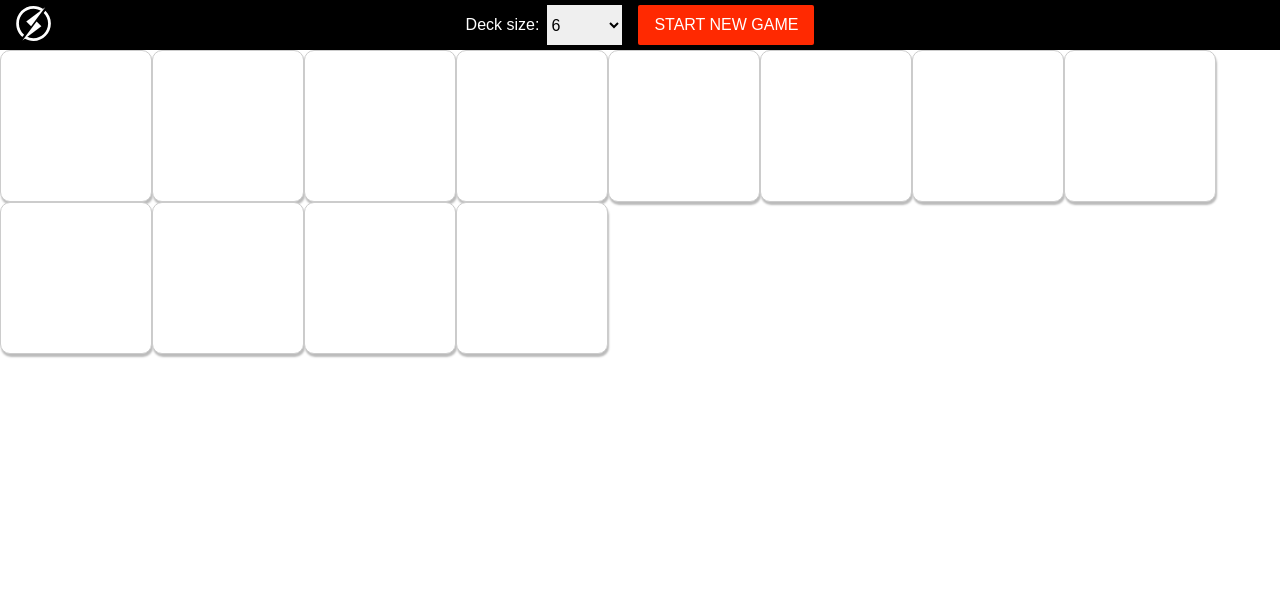
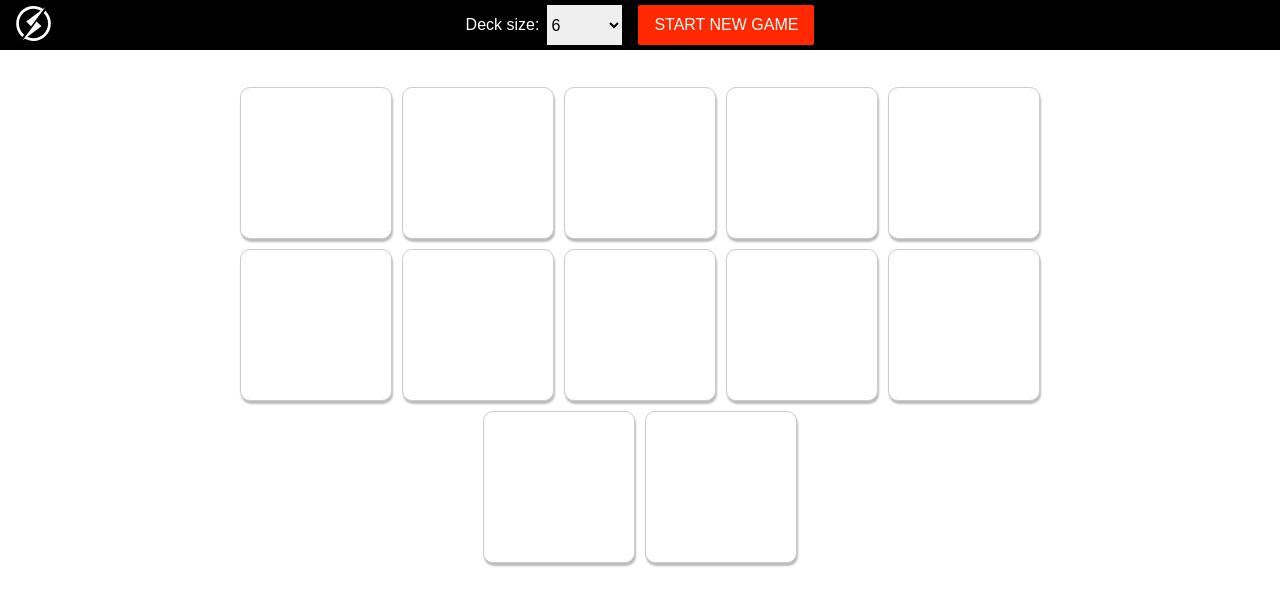
Before and after one commit to danieldecsi/memory-card-game, a React (Create React App) app: page / in a window 1280 px wide. Shown: the top 606 px of the page. Built offline with nearby package versions, Linux system fonts and the light colour scheme.

Commit message:
Create Board component

```diff
--- a/src/App.css
+++ b/src/App.css
@@ -1,28 +1,3 @@
-.App {
-  text-align: center;
+.AppBoardContainer {
+  margin-top: 2rem;
 }
-
-.App-logo {
-  animation: App-logo-spin infinite 20s linear;
-  height: 80px;
-}
-
-.App-header {
-  background-color: #222;
-  height: 150px;
-  padding: 20px;
-  color: white;
-}
-
-.App-title {
-  font-size: 1.5em;
-}
-
-.App-intro {
-  font-size: large;
-}
-
-@keyframes App-logo-spin {
-  from { transform: rotate(0deg); }
-  to { transform: rotate(360deg); }
-}
--- a/src/App.js
+++ b/src/App.js
@@ -1,7 +1,7 @@
 import React, { Component, Fragment } from 'react';
 import './App.css';
 import { Header } from './components/header/Header';
-import { Card } from './components/card/Card';
+import { Board } from './components/board/Board';
 
 class App extends Component {
   constructor(props) {
@@ -49,17 +49,11 @@ class App extends Component {
           onStarNewGamePress={this.onNewGameClick}
         />
 
-        <div style={{
-          display: 'flex',
-          flexWrap: 'wrap',
-        }}>
-          {this.state.deck.map((card) => (
-            <Card
-              key={card.key}
-              card={card}
-              onClick={() => this.onCardClick(card)}
-            />
-          ))}
+        <div className='AppBoardContainer'>
+          <Board
+            deck={this.state.deck}
+            onCardClick={this.onCardClick}
+          />
         </div>
       </Fragment>
     );
--- /dev/null
+++ b/src/components/board/Board.css
@@ -0,0 +1,12 @@
+.Board {
+  display: flex;
+  flex-wrap: wrap;
+  justify-content: center;
+  width: 960px;
+  max-width: 100%;
+  margin: 0 auto;
+}
+
+.BoardCardContainer {
+  margin: 5px;
+}
--- /dev/null
+++ b/src/components/board/Board.js
@@ -0,0 +1,23 @@
+import React, { Component } from 'react';
+import { Card } from '../card/Card';
+import './Board.css';
+
+export class Board extends Component {
+  render() {
+    const { deck, onCardClick } = this.props;
+
+    return (
+      <div className='Board'>
+        {deck.map((card) => (
+          <div className='BoardCardContainer'>
+            <Card
+              key={card.key}
+              card={card}
+              onClick={() => onCardClick(card)}
+            />
+          </div>
+        ))}
+      </div>
+    )
+  }
+}
```
